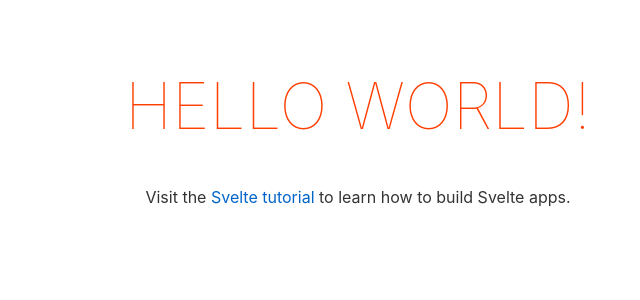
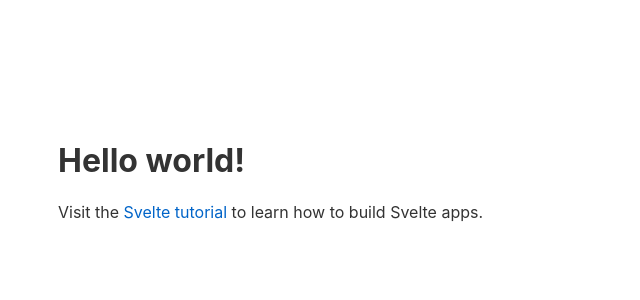
Before and after one commit to xtcodes/template, a Svelte app: page / in a window 1280 px wide. Shown: the top 300 px of the page, without its empty margins (282-922 px from the left). Built offline with nearby package versions, Linux system fonts and the light colour scheme.

Commit message:
Update App.svelte

```diff
--- a/src/App.svelte
+++ b/src/App.svelte
@@ -9,22 +9,15 @@
 
 <style>
 	main {
-		text-align: center;
-		padding: 1em;
-		max-width: 240px;
-		margin: 0 auto;
+		width: 600px;
+                margin: 5em auto;
+                padding: 2em;
 	}
 
-	h1 {
-		color: #ff3e00;
-		text-transform: uppercase;
-		font-size: 4em;
-		font-weight: 100;
-	}
-
-	@media (min-width: 640px) {
+	@media (max-width: 700px) {
 		main {
-			max-width: none;
+			margin: auto;
+                        width: auto;
 		}
 	}
 </style>
```
